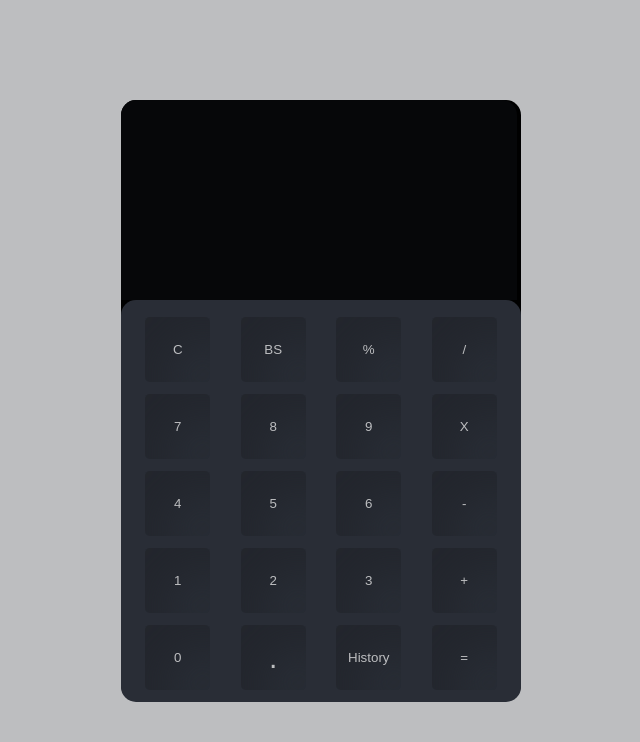
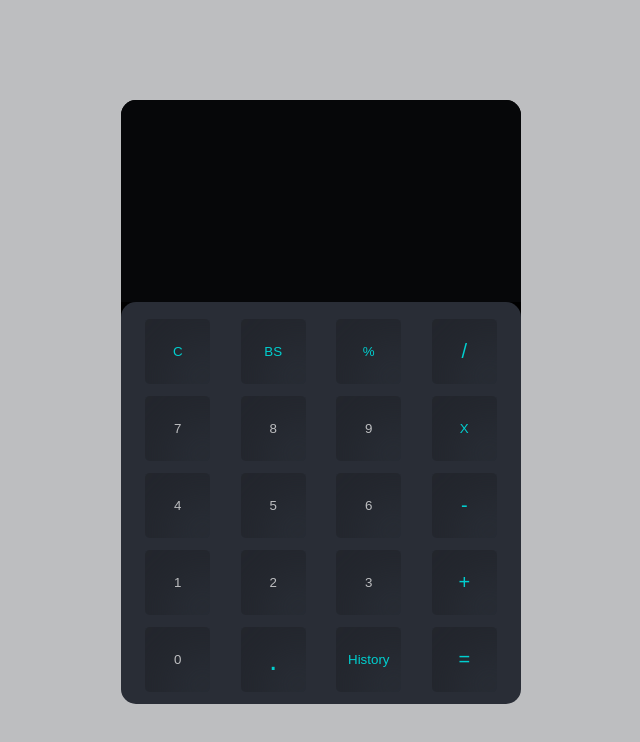
Before and after one commit to BhargavKadali39/Simple_calculator, a plain HTML site: page index.html in a window 1280 px wide. Shown: the whole page, without its empty margins (319-959 px from the left). Drawn offline with Linux system fonts and the light colour scheme.

Commit message:
Update index.html

```diff
--- a/index.html
+++ b/index.html
@@ -11,29 +11,32 @@
     <div class="container">
         <div class="block">
             <div class="interface">
-                <div class="displays" id="displays"></div>
+                <div>
+                    <input class="displays" id="displays" type="placeholder">
+                </div>
                 <div class="options">
-                    <input type="button" value="C" onclick="clr()"/>
-                    <input type="button" value="BS" onclick="backsp()"/>
-                    <input type="button" value="%" onclick="disps('%')"/>
-                    <input type="button" id="sym" value="/" onclick="disps('/')"/>
+                    <input type="button" value="C" class="pop" onclick="clr()"/>
+                    <input type="button" value="BS" class="pop" onclick="backsp()"/>
+                    <input type="button" value="%" class="pop" onclick="disps('%')"/>
+                    <input type="button" class="sym pop" value="/" onclick="disps('/')"/>
                     <input type="button" value="7" onclick="disps(7)"/>
                     <input type="button" value="8" onclick="disps(8)"/>
                     <input type="button" value="9" onclick="disps(9)"/>
-                    <input type="button" value="X" onclick="disps('*')"/>
+                    <input type="button" class="pop" value="X" onclick="disps('*')"/>
                     <input type="button" value="4" onclick="disps(4)"/>
                     <input type="button" value="5" onclick="disps(5)"/>
                     <input type="button" value="6" onclick="disps(6)"/>
-                    <input type="button" id="sym" value="-" onclick="disps('-')"/>
+                    <input type="button" class="sym pop" value="-" onclick="disps('-')"/>
                     <input type="button" value="1" onclick="disps(1)"/>
                     <input type="button" value="2" onclick="disps(2)"/>
                     <input type="button" value="3" onclick="disps(3)"/>
-                    <input type="button" id="sym" value="+" onclick="disps('+')"/>
+                    <input type="button" class="sym pop" value="+" onclick="disps('+')"/>
                     <input type="button" value="0" onclick="disps(0)"/>
-                    <input type="button" style="font-size: 30px;" value="." onclick="disps('.')"/>
-                    <input type="button" value="History" onclick="histr()"/>
-                    <input type="button" id="sym" value="=" onclick="evalu()"/>
+                    <input type="button" class="pop" style="font-size: 30px;" value="." onclick="disps('.')"/>
+                    <input type="button" value="History" class="pop" onclick="histr()"/>
+                    <input type="button" id="myBtn" class="sym pop" value="=" onclick="evalu()"/>
                 </div>
+                <!-- <div class="submen"></div> -->
             </div>
         </div>
     </div>
```
